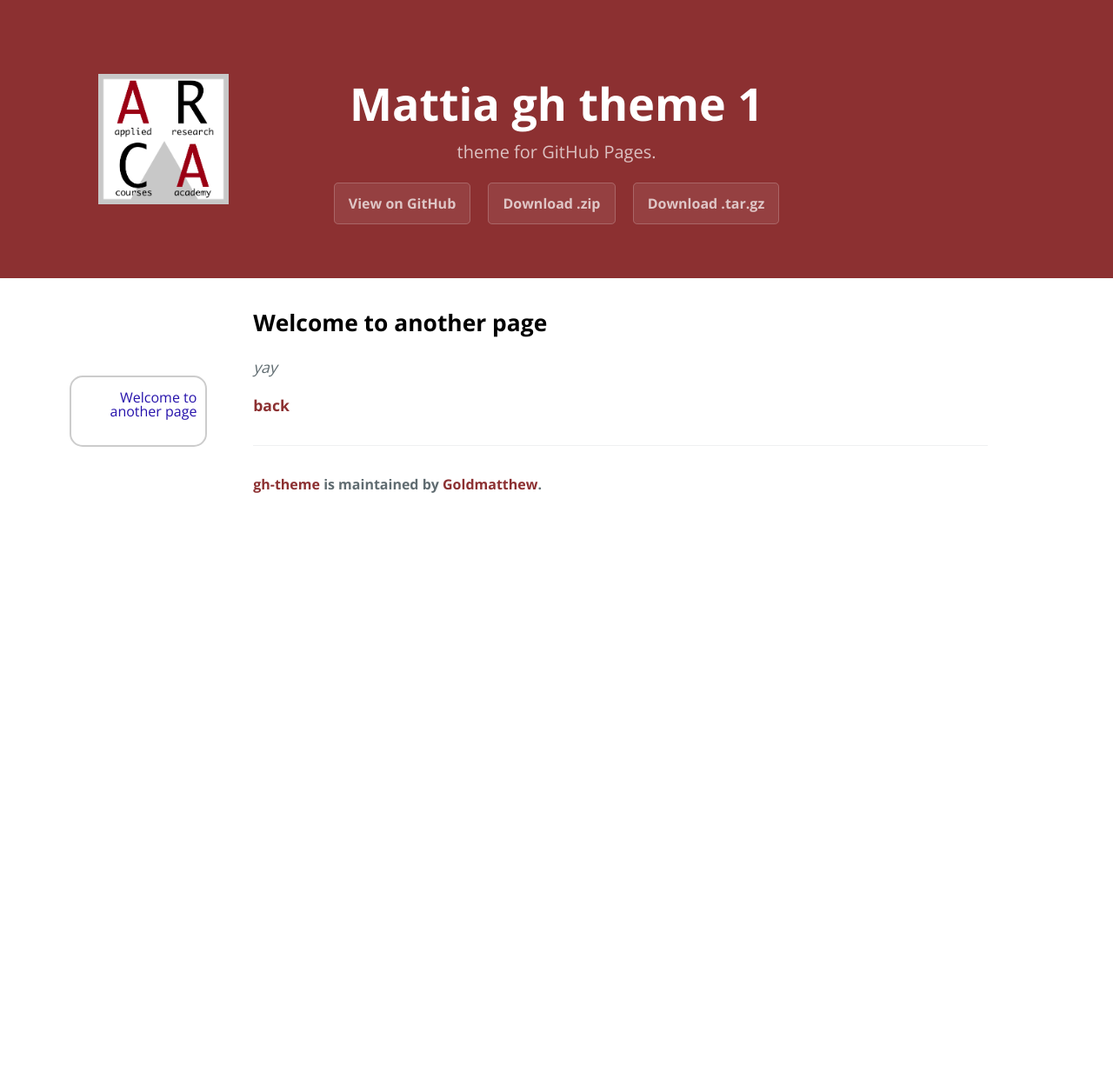
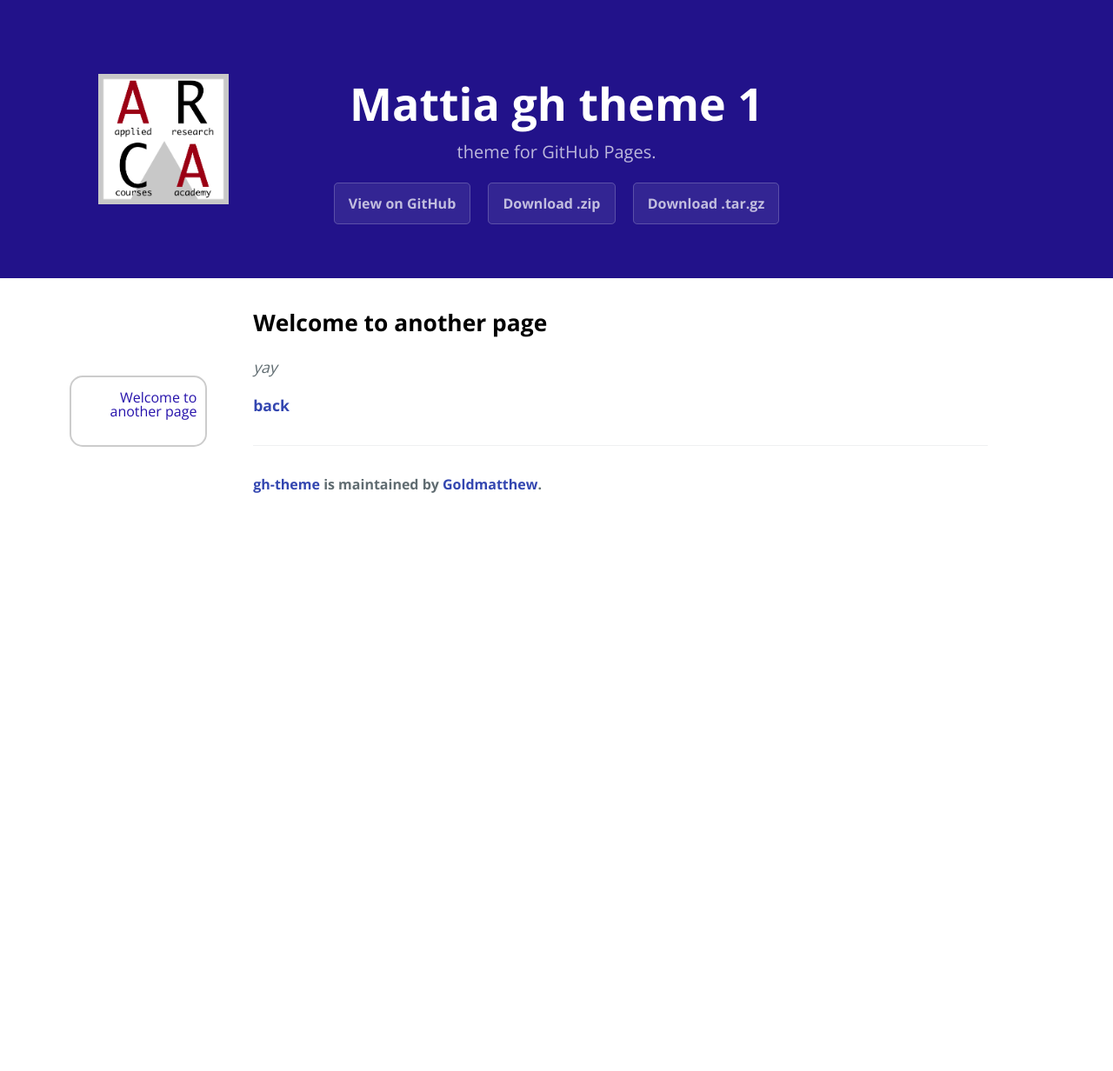
Before and after one commit to Goldmatthew/gh-theme, a Jekyll site: the page built from another-page.md, in a window 1280 px wide. Shown: the whole page at 87% size. Built offline with Jekyll 4.4.1, drawn with Linux system fonts in a browser that asks for light colours.

Commit message:
Update variables.scss

```diff
--- a/_sass/variables.scss
+++ b/_sass/variables.scss
@@ -4,14 +4,14 @@ $medium-breakpoint: 52em !default;
 
 // Headers
 $header-heading-color: #fff !default;
-$header-bg-color: #8C3031 !default;
-$header-bg-color-secondary: #a04748 !default;
+$header-bg-color: #22128a !default;
+$header-bg-color-secondary: #3346b0 !default;
 
 // Text
 $section-headings-color: #000000 !default;
 $body-text-color: #606c71 !default;
-$body-link-color: #8C3031 !default;
-$body-link-color-hover: #DC143C !default;
+$body-link-color: #3346b0 !default;
+$body-link-color-hover: #22128a !default;
 $blockquote-text-color: #819198 !default;
 
 // Code
```
